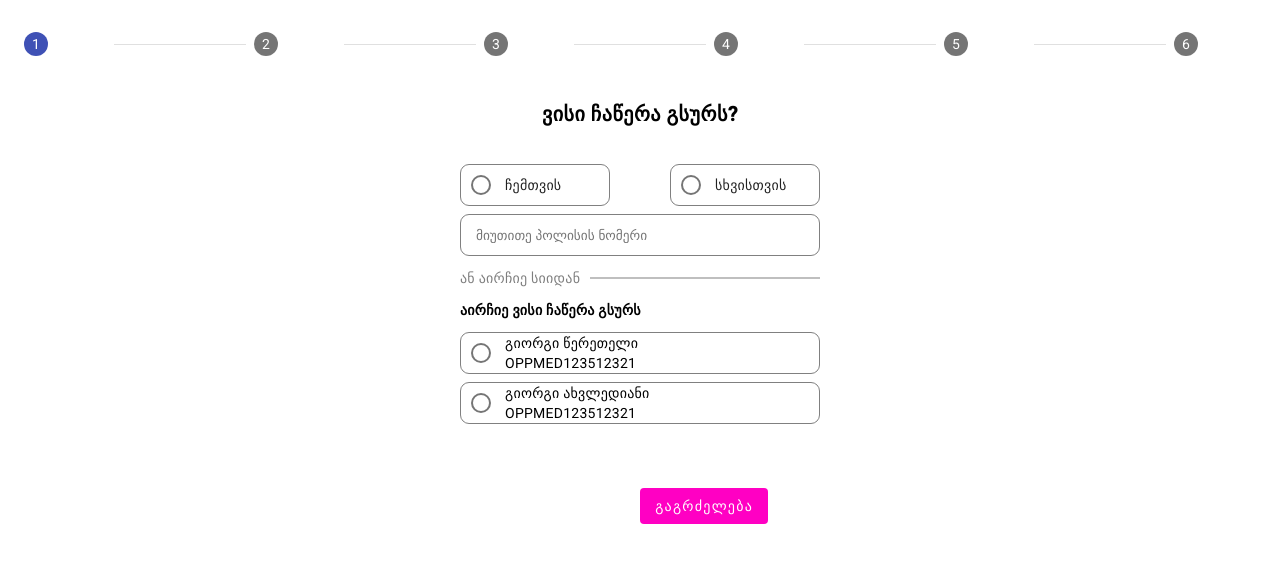
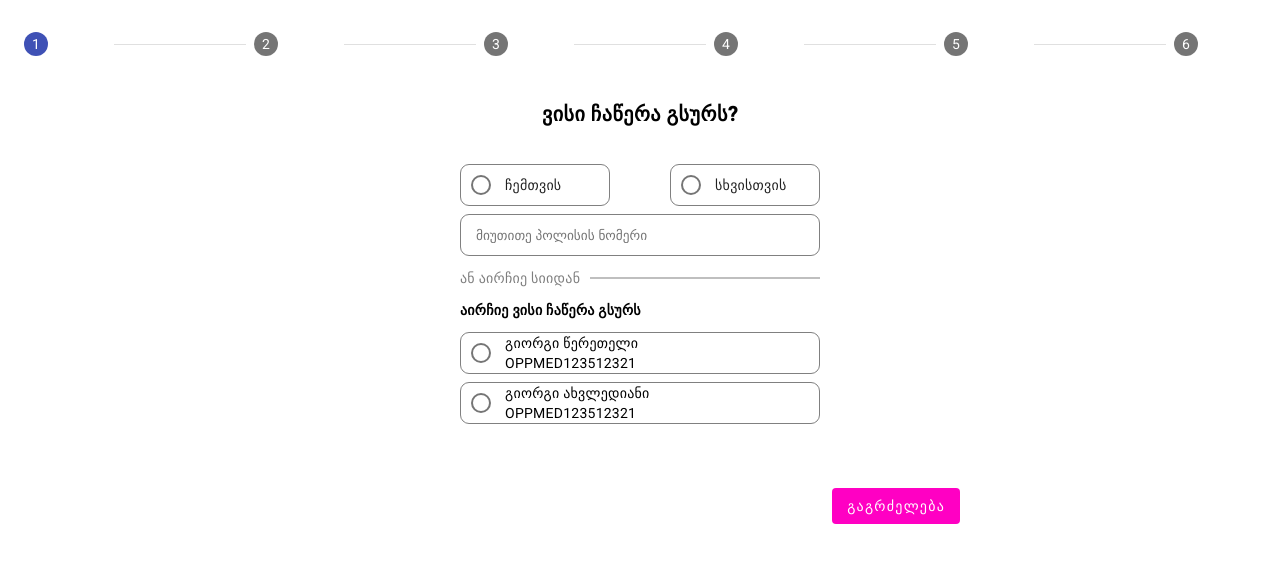
Before and after one commit to TeimurazTs/GPIH, an Angular app: page / in a window 1280 px wide. Shown: the top 562 px of the page. Built offline with nearby package versions, Linux system fonts and the light colour scheme.

Commit message:
small changes with button

```diff
--- a/src/app/pages/register/register.component.css
+++ b/src/app/pages/register/register.component.css
@@ -9,7 +9,7 @@
 .class-left {
   position: absolute;
   bottom: -100px;
-  left: 40%;
+  left: 25%;
   padding: 5px 15px;
   background-color: #fff;
   border: 2px solid grey;
@@ -18,7 +18,7 @@
 .class-right {
   position: absolute;
   bottom: -100px;
-  right: 40%;
+  right: 25%;
   padding: 5px 15px;
   background-color: rgb(255, 0, 195);
 }
```
